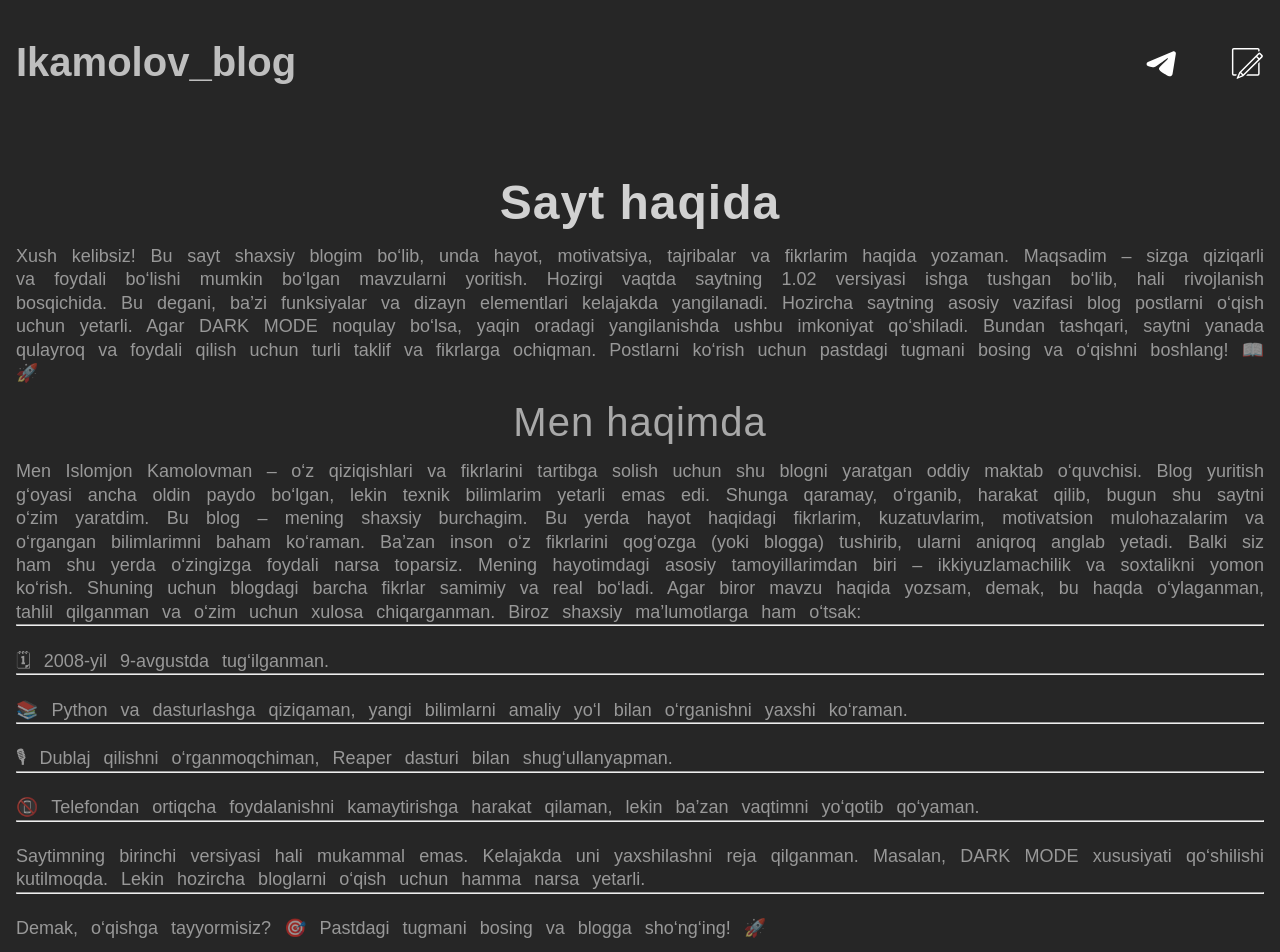
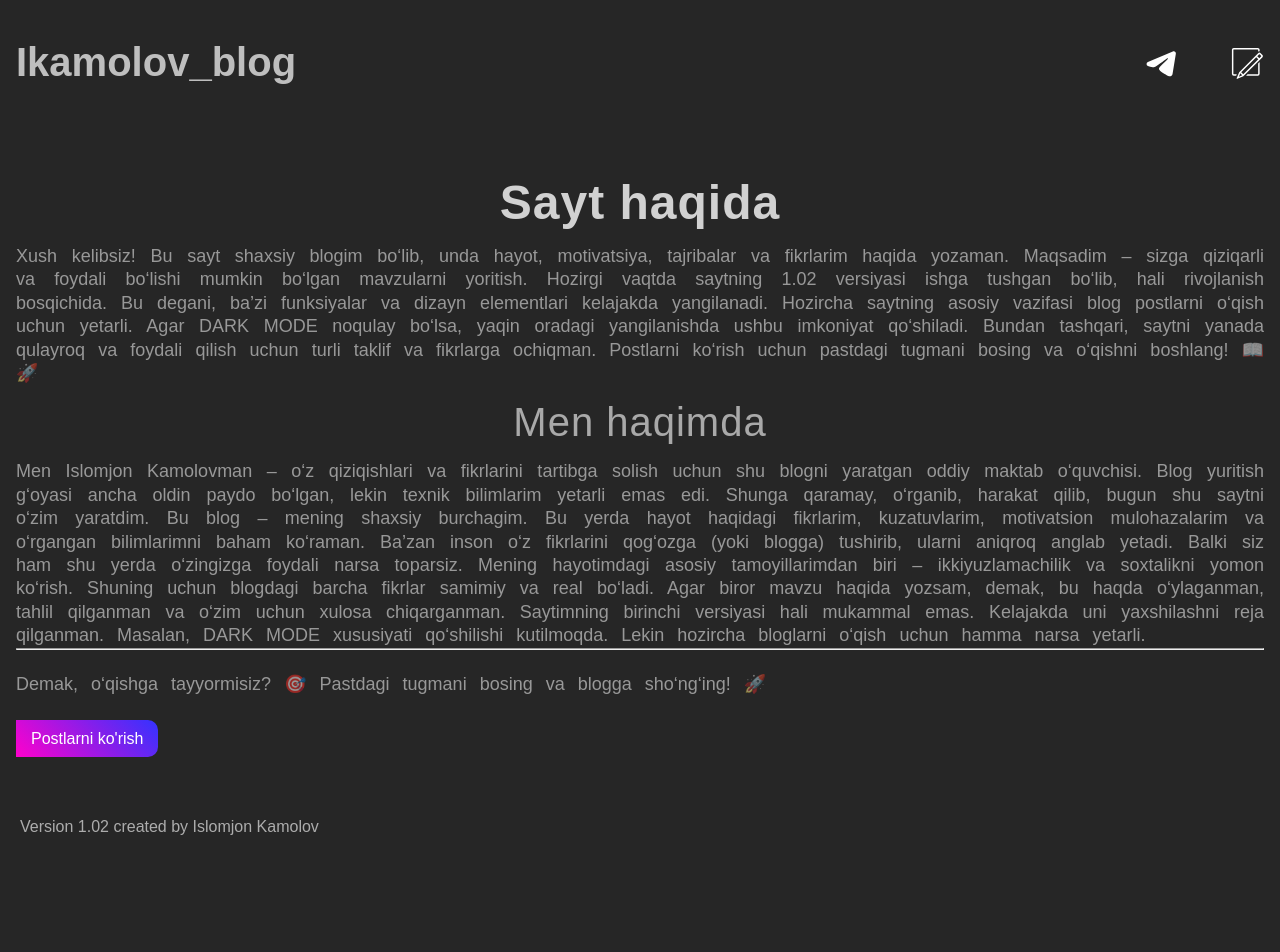
Before and after one commit to IslomjonKamolov/ikamolov_blog, a React (Vite) app: page / in a window 1280 px wide. Shown: the top 952 px of the page. After the commit the page ends 846 px from the top, so only its background shows below. Built offline with nearby package versions, Linux system fonts and the light colour scheme.

Commit message:
Remove personal details from HomePage content
Removed personal information and interests from HomePage.

```diff
--- a/src/pages/HomePage.jsx
+++ b/src/pages/HomePage.jsx
@@ -26,12 +26,6 @@ export default function HomePage() {
 
                     Mening hayotimdagi asosiy tamoyillarimdan biri – ikkiyuzlamachilik va soxtalikni yomon ko‘rish. Shuning uchun blogdagi barcha fikrlar samimiy va real bo‘ladi. Agar biror mavzu haqida yozsam, demak, bu haqda o‘ylaganman, tahlil qilganman va o‘zim uchun xulosa chiqarganman.
 
-                    Biroz shaxsiy ma’lumotlarga ham o‘tsak: <br /><hr /> <br />
-                    🗓 2008-yil 9-avgustda tug‘ilganman. <br /><hr /> <br />
-                    📚 Python va dasturlashga qiziqaman, yangi bilimlarni amaliy yo‘l bilan o‘rganishni yaxshi ko‘raman. <br /><hr /> <br />
-                    🎙 Dublaj qilishni o‘rganmoqchiman, Reaper dasturi bilan shug‘ullanyapman. <br /> <hr /><br />
-                    📵 Telefondan ortiqcha foydalanishni kamaytirishga harakat qilaman, lekin ba’zan vaqtimni yo‘qotib qo‘yaman. <br /> <hr /><br />
-
                     Saytimning birinchi versiyasi hali mukammal emas. Kelajakda uni yaxshilashni reja qilganman. Masalan, DARK MODE xususiyati qo‘shilishi kutilmoqda. Lekin hozircha bloglarni o‘qish uchun hamma narsa yetarli. <br /><hr /> <br />
 
                     Demak, o‘qishga tayyormisiz? 🎯 Pastdagi tugmani bosing va blogga sho‘ng‘ing!  🚀
```
